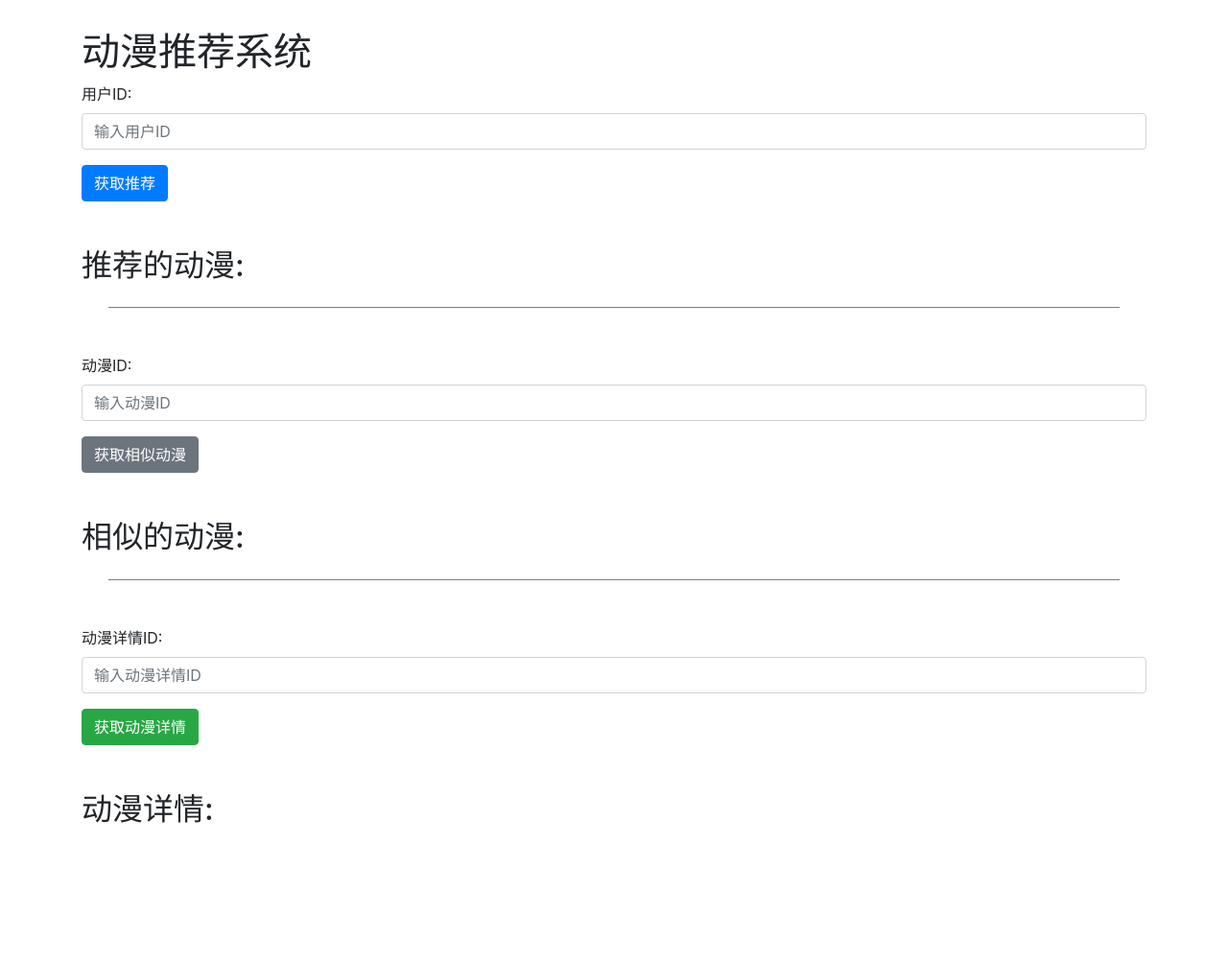
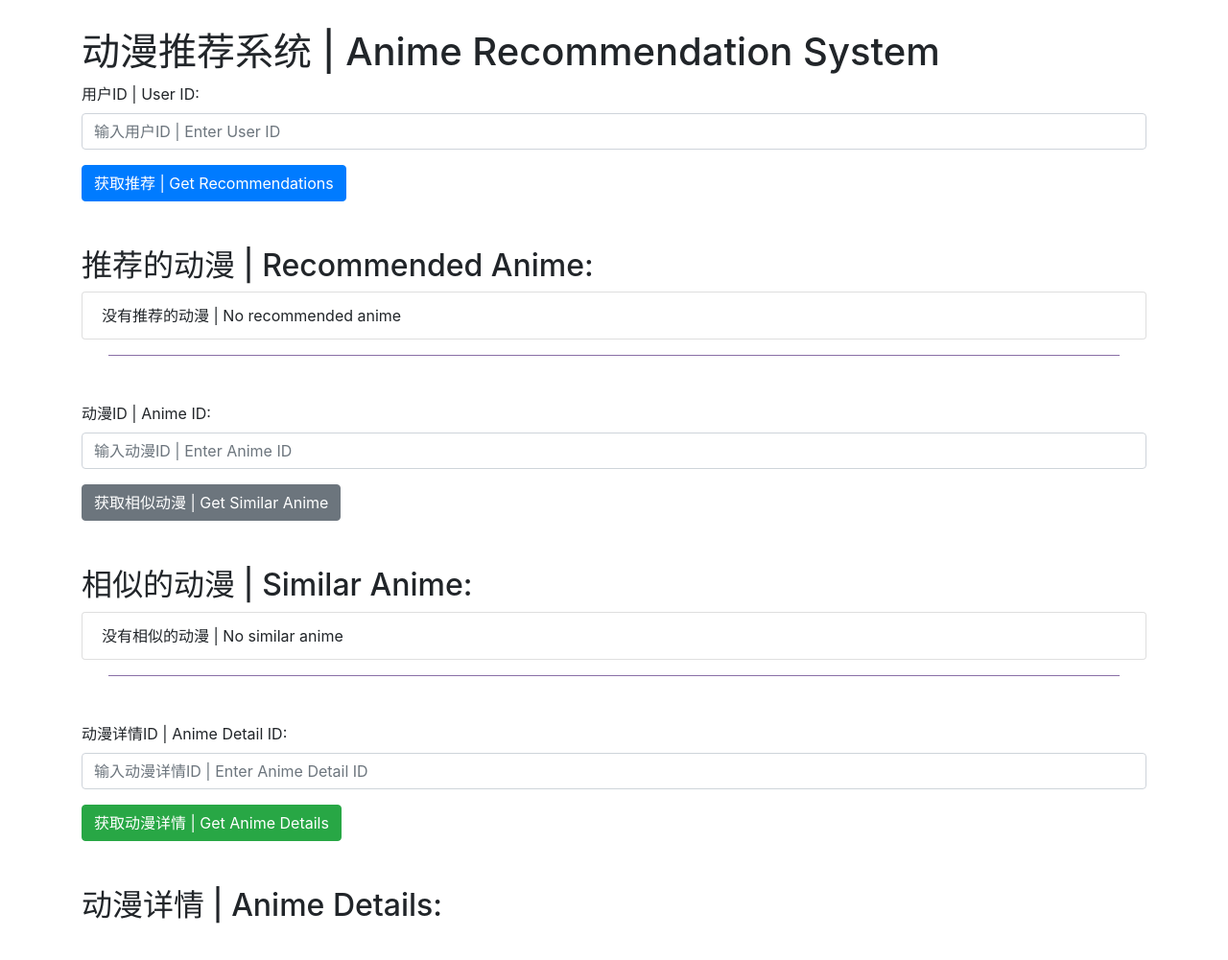
Before and after one commit to durianc/AnimeRecommendation, a Flask app: template templates/index.html in a window 1280 px wide. Shown: the whole page at 96% size. Before the commit the page ends 858 px from the top, so only its background shows below. Run offline with Flask 2, Linux system fonts and the light colour scheme; the template is opened without the code that fills it: most values are stand-ins (such as "Sample title", 1, 10 or a date in 2020); some libraries are stand-ins or nearby versions.

Commit message:
update index.html

```diff
--- a/templates/index.html
+++ b/templates/index.html
@@ -3,13 +3,19 @@
 <head>
     <meta charset="UTF-8">
     <meta name="viewport" content="width=device-width, initial-scale=1.0">
-    <title>动漫推荐系统</title>
+    <title>动漫推荐系统 | Anime Recommendation System</title>
+
+    <!-- 引入jQuery -->
+    <script src="https://code.jquery.com/jquery-3.6.0.min.js"></script>
 
     <!-- 引入Bootstrap的CSS和JS -->
     <link rel="stylesheet" href="https://maxcdn.bootstrapcdn.com/bootstrap/4.5.2/css/bootstrap.min.css">
-     <script src="https://code.jquery.com/jquery-3.5.1.slim.min.js"></script>
     <script src="https://cdn.jsdelivr.net/npm/@popperjs/core@2.9.2/dist/umd/popper.min.js"></script>
     <script src="https://maxcdn.bootstrapcdn.com/bootstrap/4.5.2/js/bootstrap.min.js"></script>
+
+    <!-- Vue 3 CDN -->
+    <script src="https://unpkg.com/vue@3/dist/vue.global.js"></script>
+
     <style>
         body {
             padding: 30px;
@@ -17,195 +23,146 @@
     </style>
 </head>
 <body>
+    <div id="app" class="container">
+        <h1>动漫推荐系统 | Anime Recommendation System</h1>
 
-    <div class="container">
-        <h1>动漫推荐系统</h1>
+        <!-- 用户ID输入 -->
+        <div class="form-group">
+            <label for="userId">用户ID | User ID:</label>
+            <input v-model="userId" type="number" id="userId" class="form-control" placeholder="输入用户ID | Enter User ID">
+        </div>
+        <button @click="getRecommendations" class="btn btn-primary">获取推荐 | Get Recommendations</button>
 
-        <div class="form-group">
-            <label for="userId">用户ID:</label>
-            <input type="number" id="userId" class="form-control" placeholder="输入用户ID">
-        </div>
-        <button id="recommendBtn" class="btn btn-primary">获取推荐</button>
+        <h2 class="mt-5">推荐的动漫 | Recommended Anime:</h2>
+        <ul class="list-group">
+            <li v-for="anime in recommendations" :key="anime.id" class="list-group-item">{{ anime.title }}</li>
+            <li v-if="recommendations.length === 0" class="list-group-item">没有推荐的动漫 | No recommended anime</li>
+        </ul>
 
-        <h2 class="mt-5">推荐的动漫:</h2>
-        <ul id="recommendations" class="list-group"></ul>
-
-        <HR align=center width=95% color=#987cb9 SIZE=1>
-        <!----------------------------------------------------------------------------------------->
-        <div class="form-group mt-5">
-            <label for="animeId">动漫ID:</label>
-            <input type="number" id="animeId" class="form-control" placeholder="输入动漫ID">
-        </div>
-        <button id="similarBtn" class="btn btn-secondary">获取相似动漫</button>
-
-        <h2 class="mt-5">相似的动漫:</h2>
-        <ul id="similarRecommendations" class="list-group"></ul>
         <hr align="center" width="95%" color="#987cb9" size="1">
 
-        <!-- 模态窗口 -->
+        <!-- 动漫ID输入 -->
+        <div class="form-group mt-5">
+            <label for="animeId">动漫ID | Anime ID:</label>
+            <input v-model="animeId" type="number" id="animeId" class="form-control" placeholder="输入动漫ID | Enter Anime ID">
+        </div>
+        <button @click="getSimilarAnimes" class="btn btn-secondary">获取相似动漫 | Get Similar Anime</button>
+
+        <h2 class="mt-5">相似的动漫 | Similar Anime:</h2>
+        <ul class="list-group">
+            <li v-for="anime in similarAnimes" :key="anime.id" class="list-group-item" @click="showAnimeDetails(anime)">
+                {{ anime.name }}
+            </li>
+            <li v-if="similarAnimes.length === 0" class="list-group-item">没有相似的动漫 | No similar anime</li>
+        </ul>
+
+        <hr align="center" width="95%" color="#987cb9" size="1">
+
+        <!-- 动漫详情ID输入 -->
+        <div class="form-group mt-5">
+            <label for="detailAnimeId">动漫详情ID | Anime Detail ID:</label>
+            <input v-model="detailAnimeId" type="number" id="detailAnimeId" class="form-control" placeholder="输入动漫详情ID | Enter Anime Detail ID">
+        </div>
+        <button @click="getAnimeDetails(detailAnimeId)" class="btn btn-success">获取动漫详情 | Get Anime Details</button>
+
+        <!-- 动漫详情 -->
+        <h2 class="mt-5">动漫详情 | Anime Details:</h2>
+        <div v-if="animeDetail" class="card">
+            <img :src="animeDetail.image_url" v-if="animeDetail.image_url" class="card-img-top" alt="动漫图片 | Anime Image" style="width: 200px;">
+            <div class="card-body">
+                <h5 class="card-title">{{ animeDetail.name }}</h5>
+                <p class="card-text" v-if="animeDetail.episodes">集数: {{ animeDetail.episodes }} | Episodes: {{ animeDetail.episodes }}</p>
+                <p class="card-text" v-if="animeDetail.genre">类型: {{ animeDetail.genre }} | Genre: {{ animeDetail.genre }}</p>
+                <p class="card-text" v-if="animeDetail.members">成员: {{ animeDetail.members }} | Members: {{ animeDetail.members }}</p>
+                <p class="card-text" v-if="animeDetail.rating">评分: {{ animeDetail.rating }} | Rating: {{ animeDetail.rating }}</p>
+                <p class="card-text" v-if="animeDetail.type">类型: {{ animeDetail.type }} | Type: {{ animeDetail.type }}</p>
+                <p class="card-text" v-if="animeDetail.aired">播出时间: {{ animeDetail.aired }} | Aired: {{ animeDetail.aired }}</p>
+            </div>
+        </div>
+
+        <!-- 模态框 -->
         <div class="modal fade" id="animeModal" tabindex="-1" role="dialog" aria-labelledby="animeModalLabel" aria-hidden="true">
           <div class="modal-dialog" role="document">
             <div class="modal-content">
               <div class="modal-header">
-                <h5 class="modal-title" id="animeModalLabel">动漫详情</h5>
+                <h5 class="modal-title" id="animeModalLabel">动漫详情 | Anime Details</h5>
                 <button type="button" class="close" data-dismiss="modal" aria-label="Close">
                   <span aria-hidden="true">&times;</span>
                 </button>
               </div>
-              <div class="modal-body" id="animeModalBody">
-                <!-- 动漫详情将会显示在这里 -->
+              <div class="modal-body">
+                <strong>名称 | Name:</strong> {{ selectedAnime.name }} <br>
+                <strong>集数 | Episodes:</strong> {{ selectedAnime.episodes }} <br>
+                <strong>类型 | Genre:</strong> {{ selectedAnime.genre }} <br>
+                <strong>成员 | Members:</strong> {{ selectedAnime.members }} <br>
+                <strong>评分 | Rating:</strong> {{ selectedAnime.rating }} <br>
+                <strong>类型 | Type:</strong> {{ selectedAnime.type }}
               </div>
               <div class="modal-footer">
-                <button type="button" class="btn btn-secondary" data-dismiss="modal">关闭</button>
+                <button type="button" class="btn btn-secondary" data-dismiss="modal">关闭 | Close</button>
               </div>
             </div>
           </div>
         </div>
-        <!----------------------------------------------------------------------------------------->
-        <div class="form-group mt-5">
-            <label for="detailAnimeId">动漫详情ID:</label>
-            <input type="number" id="detailAnimeId" class="form-control" placeholder="输入动漫详情ID">
-        </div>
-        <button id="detailBtn" class="btn btn-success">获取动漫详情</button>
-
-        <h2 class="mt-5">动漫详情:</h2>
-        <div id="animeDetail" class="card" style="display: none;">
-            <img id="detailImage" class="card-img-top" alt="动漫图片" style="display: none; width: 200px; height: auto;"> <!-- 初始状态为隐藏 -->
-            <div class="card-body">
-                <h5 class="card-title" id="detailTitle"></h5>
-                <p class="card-text" id="detailEpisodes"></p>
-                <p class="card-text" id="detailGenre"></p>
-                <p class="card-text" id="detailMembers"></p>
-                <p class="card-text" id="detailRating"></p>
-                <p class="card-text" id="detailType"></p>
-                <p class="card-text" id="detailAired"></p> <!-- 播出时间 -->
-            </div>
-        </div>
-
     </div>
 
     <script>
+        const app = Vue.createApp({
+            data() {
+                return {
+                    userId: '',
+                    animeId: '',
+                    detailAnimeId: '',
+                    recommendations: [],
+                    similarAnimes: [],
+                    animeDetail: null,
+                    selectedAnime: {}
+                };
+            },
+            methods: {
                 // 获取推荐的动漫
-        document.getElementById('recommendBtn').addEventListener('click', function() {
-            const userId = document.getElementById('userId').value;
-            fetch(`http://localhost:5003/recommends/${userId}`)
+                getRecommendations() {
+                    fetch(`http://localhost:5003/recommends/${this.userId}`)
                         .then(response => response.json())
                         .then(data => {
-                    const recommendationsList = document.getElementById('recommendations');
-                    recommendationsList.innerHTML = ''; // 清空当前列表
-                    if (data.length === 0) {
-                        recommendationsList.innerHTML = '<li class="list-group-item">没有推荐的动漫</li>';
-                    } else {
-                        data.forEach(anime => {
-                            const listItem = document.createElement('li');
-                            listItem.className = 'list-group-item';
-                            listItem.textContent = anime.title; // 假设anime对象有title属性
-                            recommendationsList.appendChild(listItem);
+                            this.recommendations = data;
+                        })
+                        .catch(error => {
+                            console.error('获取推荐时出错 | Error fetching recommendations:', error);
+                        });
+                },
+                // 获取相似动漫
+                getSimilarAnimes() {
+                    fetch(`http://localhost:5003/sim/${this.animeId}`)
+                        .then(response => response.json())
+                        .then(data => {
+                            this.similarAnimes = data;
+                        })
+                        .catch(error => {
+                            console.error('获取相似动漫时出错 | Error fetching similar anime:', error);
+                        });
+                },
+                // 显示相似动漫详情的模态框
+                showAnimeDetails(anime) {
+                    this.selectedAnime = anime;
+                    $('#animeModal').modal('show');
+                },
+                // 获取动漫详情
+                getAnimeDetails(animeId) {
+                    fetch(`http://localhost:5003/anime/${animeId}`)
+                        .then(response => response.json())
+                        .then(data => {
+                            this.animeDetail = data;
+                        })
+                        .catch(error => {
+                            console.error('获取动漫详情时出错 | Error fetching anime details:', error);
+                            this.animeDetail = null;
                         });
                 }
-                })
-                .catch(error => {
-                    console.error('获取推荐时出错:', error);
-                });
+            }
         });
 
-        // 获取相似动漫
-        document.getElementById('similarBtn').addEventListener('click', function() {
-            const animeId = document.getElementById('animeId').value;
-            fetch(`http://localhost:5003/sim/${animeId}`)
-                .then(response => {
-                    if (!response.ok) {
-                        throw new Error('网络错误');
-                    }
-                    return response.json();
-                })
-                .then(data => {
-                    const similarRecommendationsList = document.getElementById('similarRecommendations');
-                    similarRecommendationsList.innerHTML = ''; // 清空当前列表
-                    if (data.length === 0) {
-                        similarRecommendationsList.innerHTML = '<li class="list-group-item">没有相似的动漫</li>';
-                    } else {
-                        data.forEach(anime => {
-                            const listItem = document.createElement('li');
-                            listItem.className = 'list-group-item';
-                            listItem.textContent = anime.name;
-
-                            // 点击事件，显示模态窗口并展示详细信息
-                            listItem.addEventListener('click', function() {
-                                const modalBody = document.getElementById('animeModalBody');
-                                modalBody.innerHTML = `
-                                    <strong>名称:</strong> ${anime.name} <br>
-                                    <strong>集数:</strong> ${anime.episodes} <br>
-                                    <strong>类型:</strong> ${anime.genre} <br>
-                                    <strong>成员:</strong> ${anime.members} <br>
-                                    <strong>评分:</strong> ${anime.rating} <br>
-                                    <strong>类型:</strong> ${anime.type}
-                                `;
-                                $('#animeModal').modal('show');
-                            });
-
-                            similarRecommendationsList.appendChild(listItem);
-                        });
-                    }
-                })
-                .catch(error => {
-                    console.error('获取相似动漫时出错:', error);
-                });
-        });
-
-
-        // 获取动漫详情
-        document.getElementById('detailBtn').addEventListener('click', function() {
-            const animeId = document.getElementById('detailAnimeId').value;
-            fetch(`http://localhost:5003/anime/${animeId}`)
-                .then(response => {
-                    if (!response.ok) {
-                        throw new Error('网络错误');
-                    }
-                    return response.json();
-                })
-                .then(anime => {
-                    // 更新动漫详情的 DOM 元素
-                    document.getElementById('detailTitle').textContent = anime.name || '';
-
-                    // 处理集数
-                    document.getElementById('detailEpisodes').textContent = anime.episodes ? `集数: ${anime.episodes}` : '';
-
-                    // 处理类型
-                    document.getElementById('detailGenre').textContent = anime.genre ? `类型: ${anime.genre}` : '';
-
-                    // 处理成员数
-                    document.getElementById('detailMembers').textContent = anime.members ? `成员: ${anime.members}` : '';
-
-                    // 处理评分
-                    document.getElementById('detailRating').textContent = anime.rating ? `评分: ${anime.rating}` : '';
-
-                    // 处理类型(Anime Type)
-                    document.getElementById('detailType').textContent = anime.type ? `类型: ${anime.type}` : '';
-
-                    // 处理播出时间
-                    document.getElementById('detailAired').textContent = anime.aired ? `播出时间: ${anime.aired}` : '';
-
-                    // 处理图片URL
-                    const imageElement = document.getElementById('detailImage');
-                    if (anime.image_url) {
-                        imageElement.src = anime.image_url; // 更新动漫图片
-                        imageElement.style.display = 'block'; // 显示图片
-                    } else {
-                        imageElement.style.display = 'none'; // 隐藏图片
-                    }
-
-                    // 显示动漫详情
-                    document.getElementById('animeDetail').style.display = 'block';
-                })
-                .catch(error => {
-                    console.error('获取动漫详情时出错:', error);
-                    document.getElementById('animeDetail').style.display = 'none'; // 隐藏动漫详情
-                });
-        });
-
-
-
+        app.mount('#app');
     </script>
 </body>
 </html>
```
Lines whose indentation alone changed are shown as unchanged.
